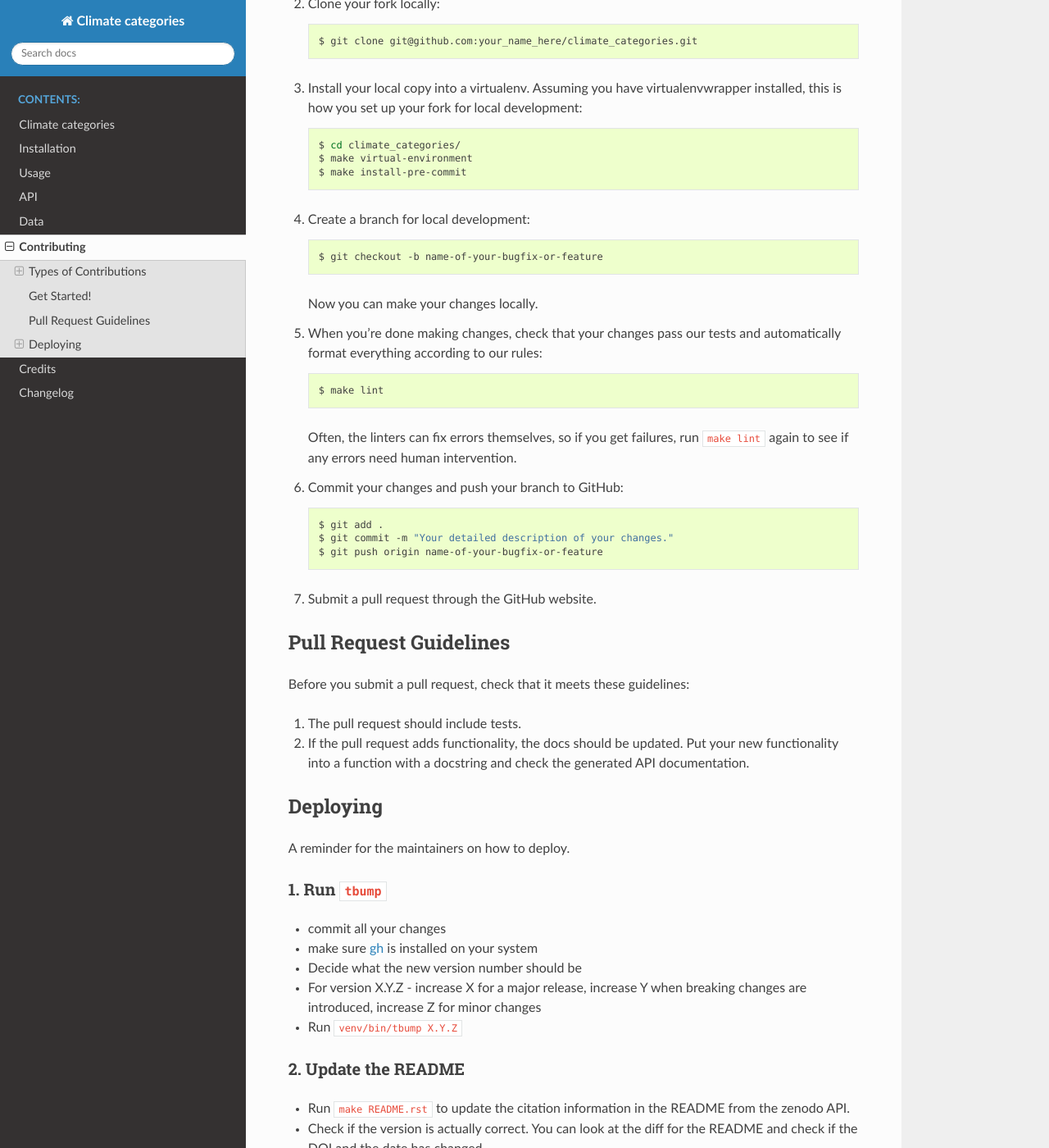
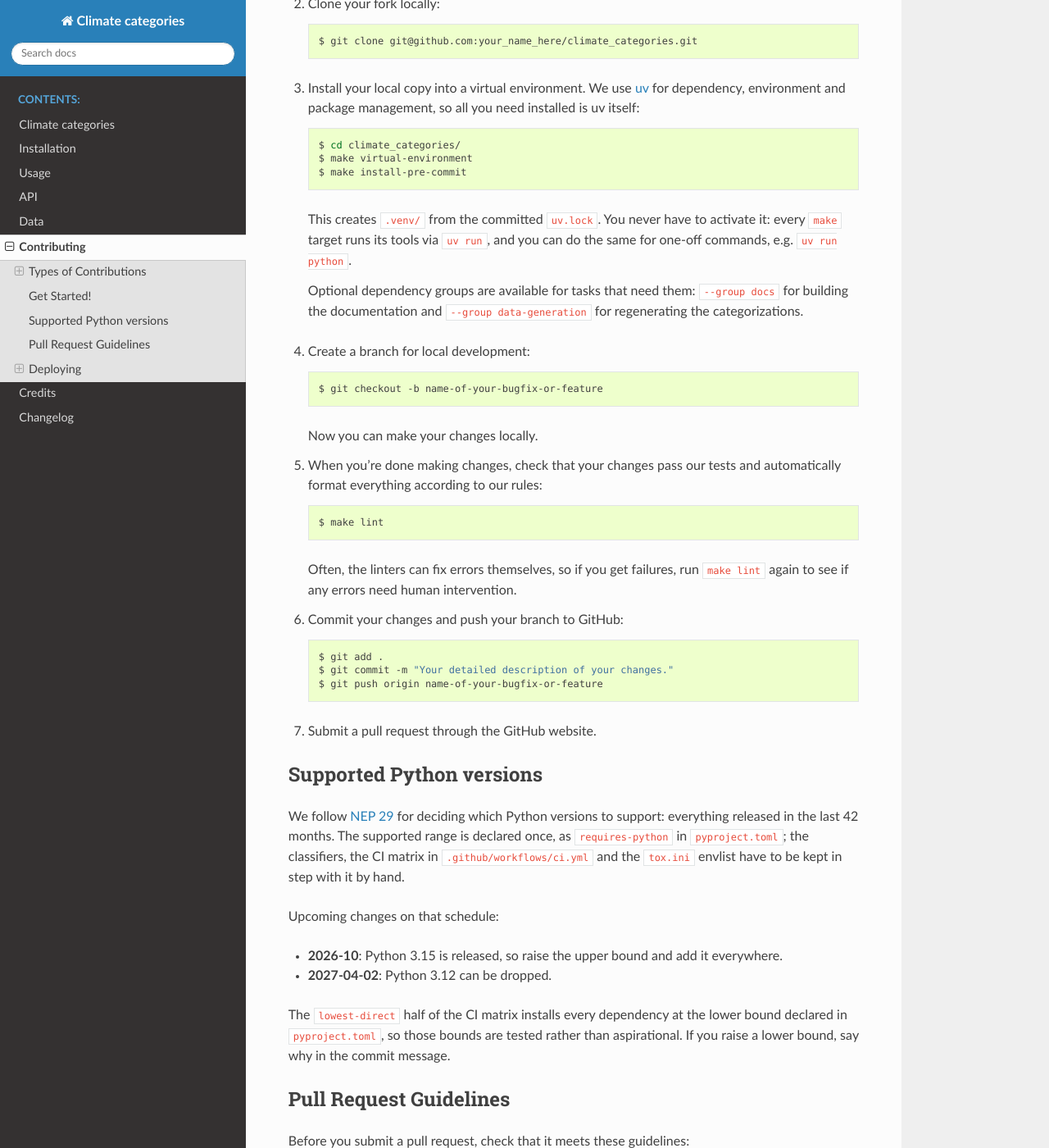
Before and after one commit to primap-community/climate_categories, a Sphinx documentation site: the page built from docs/contributing.rst, in a window 1280 px wide and 1400 px high, scrolled down 1980 px. Shown: the whole window at 82% size. Built offline with Sphinx 7.4.7 and the Read the Docs theme 3.1.0, drawn with Linux system fonts in a browser that asks for light colours.

Commit message:
docs: update contributing and installation instructions for uv
Describe the uv-based workflow: `.venv` comes from the committed
uv.lock, nothing needs activating because the make targets go through
`uv run`, and the docs / data-generation dependency groups are opt-in.

Replace `python setup.py install` in the installation docs, which has
been removed from setuptools, and point the release instructions at
`uv run tbump`.

Also write down the NEP 29 policy we actually follow, along with the
next two dates on that schedule (Python 3.15 in 2026-10, dropping 3.12
from 2027-04-02) and the places that have to be updated together, since
requires-python, the classifiers, the CI matrix and tox.ini are not
linked to each other.

Co-Authored-By: Claude Opus 5 <noreply@anthropic.com>

```diff
--- a/CONTRIBUTING.rst
+++ b/CONTRIBUTING.rst
@@ -99,12 +99,22 @@ Ready to contribute? Here's how to set up `climate_categories` for local develop
 
     $ git clone git@github.com:your_name_here/climate_categories.git
 
-3. Install your local copy into a virtualenv. Assuming you have virtualenvwrapper
-   installed, this is how you set up your fork for local development::
+3. Install your local copy into a virtual environment. We use `uv`_ for dependency,
+   environment and package management, so all you need installed is uv itself::
 
     $ cd climate_categories/
     $ make virtual-environment
     $ make install-pre-commit
+
+   This creates ``.venv/`` from the committed ``uv.lock``. You never have to
+   activate it: every ``make`` target runs its tools via ``uv run``, and you can do
+   the same for one-off commands, e.g. ``uv run python``.
+
+   Optional dependency groups are available for tasks that need them:
+   ``--group docs`` for building the documentation and ``--group data-generation``
+   for regenerating the categorizations.
+
+.. _uv: https://docs.astral.sh/uv/
 
 4. Create a branch for local development::
 
@@ -127,6 +137,26 @@ Ready to contribute? Here's how to set up `climate_categories` for local develop
     $ git push origin name-of-your-bugfix-or-feature
 
 7. Submit a pull request through the GitHub website.
+
+Supported Python versions
+-------------------------
+
+We follow `NEP 29`_ for deciding which Python versions to support: everything
+released in the last 42 months. The supported range is declared once, as
+``requires-python`` in ``pyproject.toml``; the classifiers, the CI matrix in
+``.github/workflows/ci.yml`` and the ``tox.ini`` envlist have to be kept in step
+with it by hand.
+
+Upcoming changes on that schedule:
+
+* **2026-10**: Python 3.15 is released, so raise the upper bound and add it everywhere.
+* **2027-04-02**: Python 3.12 can be dropped.
+
+The ``lowest-direct`` half of the CI matrix installs every dependency at the lower
+bound declared in ``pyproject.toml``, so those bounds are tested rather than
+aspirational. If you raise a lower bound, say why in the commit message.
+
+.. _NEP 29: https://numpy.org/neps/nep-0029-deprecation_policy.html
 
 Pull Request Guidelines
 -----------------------
@@ -153,7 +183,7 @@ A reminder for the maintainers on how to deploy.
 -  make sure `gh`_ is installed on your system
 -  Decide what the new version number should be
 -  For version X.Y.Z - increase X for a major release, increase Y when breaking changes are introduced, increase Z for minor changes
--  Run ``venv/bin/tbump X.Y.Z``
+-  Run ``uv run tbump X.Y.Z``
 
 .. _gh: https://cli.github.com/
 
--- a/docs/installation.rst
+++ b/docs/installation.rst
@@ -44,7 +44,7 @@ Once you have a copy of the source, you can install it with:
 
 .. code-block:: console
 
-    $ python setup.py install
+    $ pip install .
 
 
 .. _Github repo: https://github.com/primap-community/climate_categories
```
